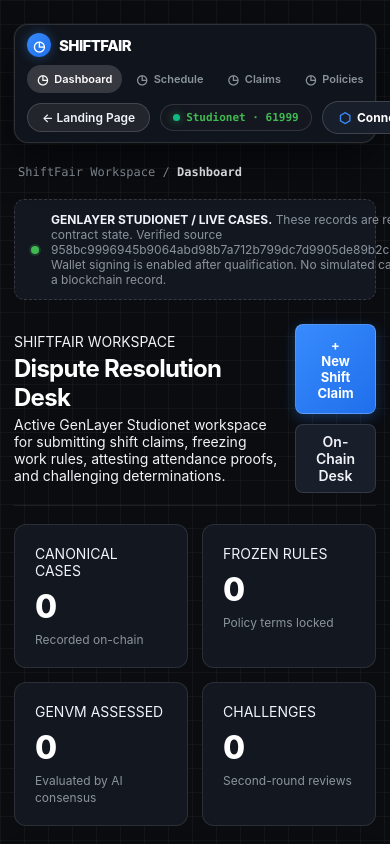
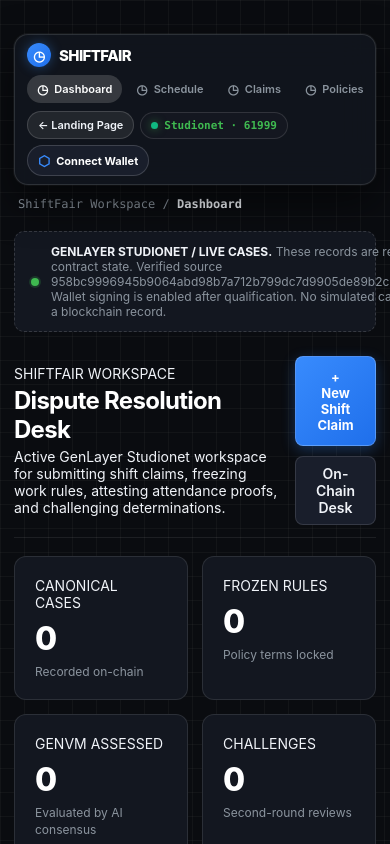
Before and after one commit to GIFTEDLOV/shiftfair, a website built with Vite: page web/index.html in a window 390 px wide. Both pictures are taken after a click on the button "⚡ Enter App". Shown: the top 844 px of the page. Built offline with nearby package versions, Linux system fonts and the light colour scheme; what genlayer-js would draw is missing.

Commit message:
fix(css): wrap workspace-header-actions on mobile to ensure zero horizontal overflow at 390px

```diff
--- a/evidence/browser-wallet-e2e.json
+++ b/evidence/browser-wallet-e2e.json
@@ -1,6 +1,6 @@
 {
   "schemaVersion": 1,
-  "generatedAt": "2026-10-20T19:37:14.989Z",
+  "generatedAt": "2026-10-20T19:46:45.933Z",
   "app": "ShiftFair",
   "contract": "0xdB7419b175bb5Ff63343f8a9Ac7f42f11feA03Fd",
   "chainId": 61999,
@@ -14,7 +14,7 @@
     "document": 390,
     "body": 390,
     "navClient": 336,
-    "navScroll": 934
+    "navScroll": 710
   },
   "wrongNetwork": "PASS",
   "accountChanged": "PASS",
--- a/evidence/signed-browser-registry.json
+++ b/evidence/signed-browser-registry.json
@@ -1,6 +1,6 @@
 {
   "schemaVersion": 1,
-  "generatedAt": "2026-10-20T19:37:49.018Z",
+  "generatedAt": "2026-10-20T19:48:25.433Z",
   "app": "ShiftFair",
   "url": "http://127.0.0.1:4183",
   "contract": "0xdB7419b175bb5Ff63343f8a9Ac7f42f11feA03Fd",
--- a/web/styles.css
+++ b/web/styles.css
@@ -989,14 +989,34 @@ a {
   .layout {
     padding: 10px 14px 80px;
     width: 100%;
-    max-width: 100vw;
+    max-width: 100%;
+    box-sizing: border-box;
+    overflow-x: hidden;
   }
   .sidebar {
     border-radius: 14px;
     padding: 8px 12px;
     flex-wrap: wrap;
     gap: 8px;
-    max-width: 100vw;
+    width: 100%;
+    max-width: 100%;
+    box-sizing: border-box;
+  }
+  #workspace-header-actions,
+  .workspace-header-actions {
+    display: flex !important;
+    flex-wrap: wrap !important;
+    gap: 6px;
+    width: 100% !important;
+    max-width: 100% !important;
+    box-sizing: border-box;
+  }
+  .workspace-header-actions .back-to-landing-btn,
+  .workspace-header-actions .network-badge,
+  .workspace-header-actions .wallet-connect-btn {
+    font-size: 11px;
+    padding: 6px 10px;
+    flex: 0 1 auto;
   }
   .sidebar nav {
     width: 100%;
```
Also changed, not shown: evidence/browser-signed-live.png, evidence/signed-browser-registry.png.
